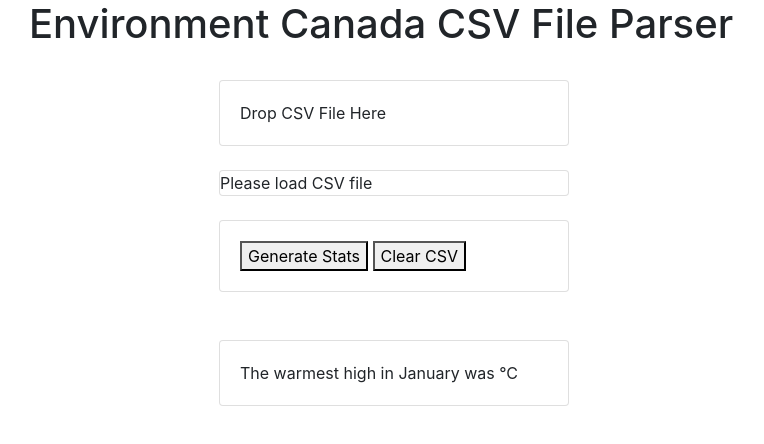
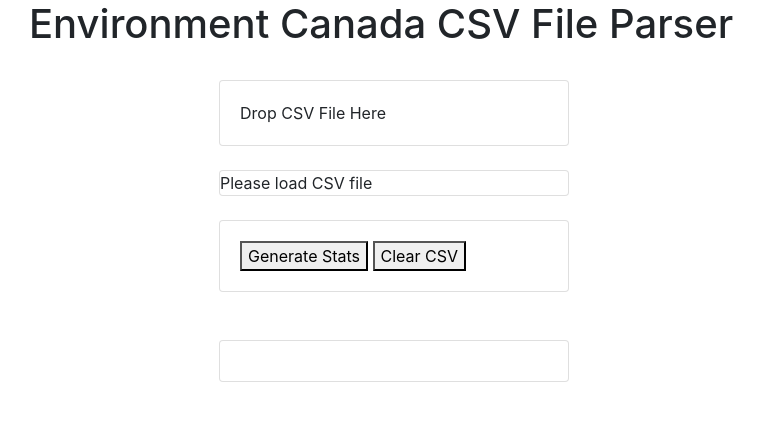
Before and after one commit to adrienvmartin/EC_Stats, a React (Create React App) app: page / in a window 1280 px wide. Shown: the top 444 px of the page, without its empty margins (246-1010 px from the left). Built offline with nearby package versions, Linux system fonts and the light colour scheme.

Commit message:
Test new stats processing methods

```diff
--- a/src/App.tsx
+++ b/src/App.tsx
@@ -42,12 +42,12 @@
     e.preventDefault();
     const calc = new Calculator();
     if (this.state.year !== undefined) {
-      const Jan = this.state.year.filter((d) => d.Month === '01');
-      const warmest = calc.warmest(Jan, 'MaxTemp(°C)');
-      console.log('warmest: ', warmest);
-      this.setState({ stats: warmest }, () => {
+      const summary = calc.warmestEachMonth(this.state.year);
+      this.setState({ stats: summary }, () => {
         console.log('this.state: ', this.state);
       });
+      console.log('getAvg: ', calc.monthlySummary(this.state.year));
+      // console.log('warmestEachMonth: ', calc.warmestEachMonth(this.state.year));
     }
   };
 
@@ -60,6 +60,7 @@
   };
 
   render() {
+    const { Jan } = this.state.stats;
     return (
       <Container>
         {/* HEADER SECTION */}
@@ -116,9 +117,10 @@
             <br />
             <Card>
               <Card.Body>
-                {this.state.stats ? (
+                {this.state.stats.Jan !== undefined ? (
                   <div>
-                    The warmest high in January was {this.state.stats}°C
+                    The warmest high in January was {Jan.warmest.high.value}°C
+                    on {Jan.warmest.high.date}
                   </div>
                 ) : null}
               </Card.Body>
```
